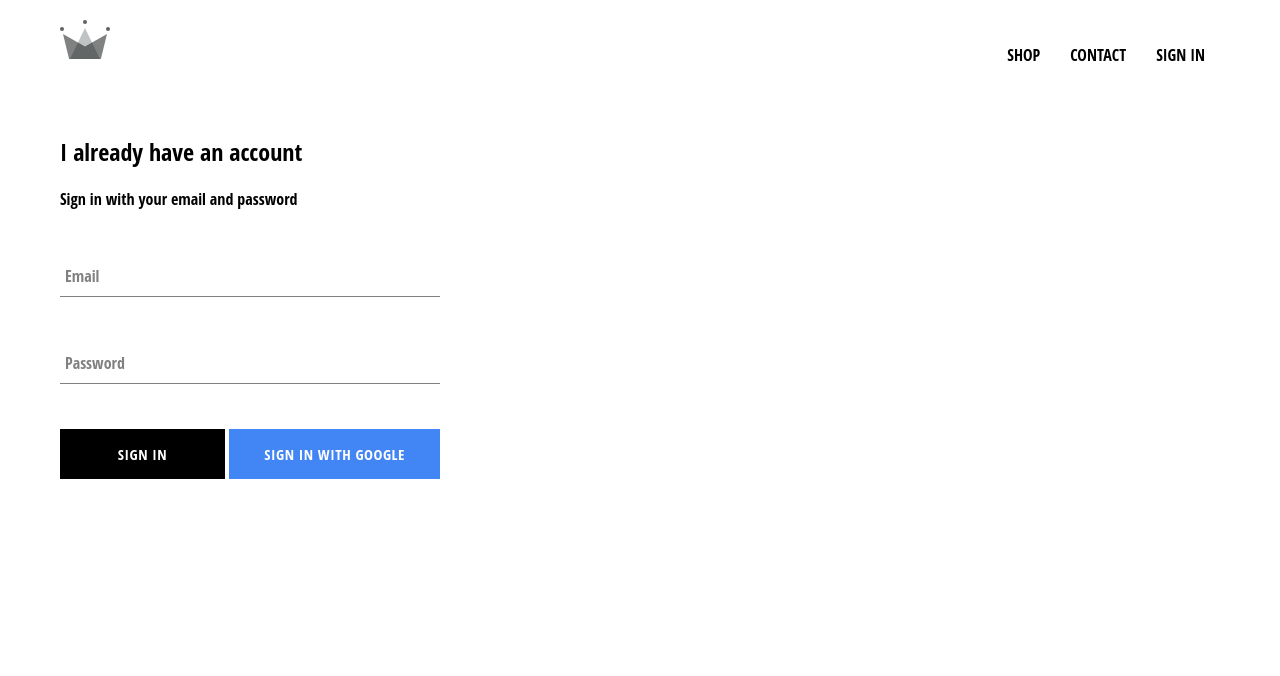
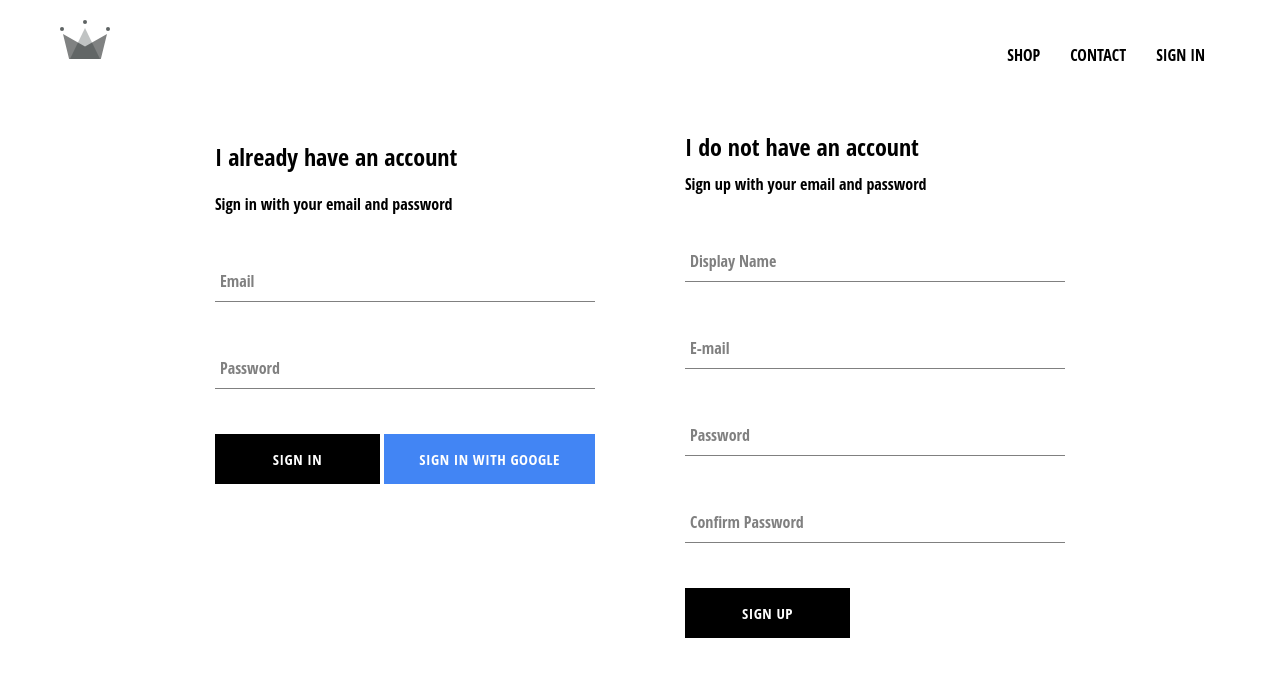
Before and after one commit to augustoffbs/crwn-clothing, a React (Create React App) app: page /signin in a window 1280 px wide. Shown: the top 676 px of the page. Built offline with nearby package versions, Linux system fonts and the light colour scheme; no server answers; the HTML template or start-up script is replaced by a standard one.

Commit message:
Added sign-in and sign-up functionalities, added already signed-in redirect

```diff
--- a/src/App.js
+++ b/src/App.js
@@ -1,5 +1,5 @@
 import React from 'react';
-import { Switch, Route } from 'react-router-dom';
+import { Switch, Route, Redirect } from 'react-router-dom';
 
 import './App.css';
 
@@ -14,7 +14,8 @@
     super();
 
     this.state = {
-      currentUser: null
+      currentUser: null,
+      isLogedIn: false
     }
   }
 
@@ -30,12 +31,13 @@
             currentUser: {
               id: snapShot.id,
               ...snapShot.data()
-            }
+            },
+            isLogedIn: true
           })
         });
       }
       else {
-        this.setState({currentUser: userAuth});
+        this.setState({currentUser: userAuth, isLogedIn: false});
       }
     });
   }
@@ -51,7 +53,9 @@
         <Switch>
           <Route exact path='/' component={HomePage} />
           <Route path='/shop' component={ShopPage} />
-          <Route path='/signin' component={SignInAndSignUpPage} />
+          <Route path='/signin' component={SignInAndSignUpPage} >
+            {this.state.isLogedIn ? <Redirect to='/' /> : <SignInAndSignUpPage />}
+          </Route>
         </Switch>
       </div>
     );
--- a/src/components/sign-in/sign-in.component.jsx
+++ b/src/components/sign-in/sign-in.component.jsx
@@ -1,9 +1,10 @@
 import React from 'react';
+import { Redirect } from 'react-router-dom';
 
 import FormInput from '../form-input/form-input.component.jsx';
 import CustomButton from '../custom-button/custom-button.component.jsx';
 
-import { signInWithGoogle } from '../../firebase/firebase.utils';
+import { auth, signInWithGoogle } from '../../firebase/firebase.utils';
 
 import './sign-in.styles.scss';
 
@@ -17,9 +18,16 @@
         }
     }
 
-    handleSubmit = event => {
+    handleSubmit = async event => {
         event.preventDefault();
-        this.setState({email:'', password:''});
+        const { email, password } = this.state;
+        try {
+            await auth.signInWithEmailAndPassword(email, password);
+            this.setState({email:'', password:''});
+            return <Redirect to='/'/>;
+        } catch (err) {
+            console.log(err);
+        }
     }
 
     handleChange = event => {
@@ -49,8 +57,8 @@
                         handleChange={this.handleChange}
                         required />
                     <div className='buttons'>
-                        <CustomButton type="submit" value="Submit Form"> Sign in </CustomButton>
-                        <CustomButton type="submit" formNoValidate onClick={ signInWithGoogle } isGoogleSignIn>
+                        <CustomButton type="submit" value="Submit Form" onClick={ this.handleSubmit }> Sign in </CustomButton>
+                        <CustomButton type="button" formNoValidate onClick={ signInWithGoogle } isGoogleSignIn>
                         {' '}
                         Sign in with Google {' '}
                         </CustomButton>
--- /dev/null
+++ b/src/components/sign-up/sign-up.component.jsx
@@ -0,0 +1,109 @@
+import React from 'react';
+import { Redirect } from 'react-router-dom';
+
+import FormInput from '../form-input/form-input.component';
+import CustomButton from '../custom-button/custom-button.component';
+
+import { auth, createUserProfileDocument } from '../../firebase/firebase.utils';
+
+import './sign-up.styles.scss';
+
+class SignUp extends React.Component {
+    constructor() {
+        super();
+
+        this.state = {
+            displayName: '',
+            email: '',
+            password: '',
+            confirmPassword: ''
+        }
+    }
+
+    handleSubmit = async event => {
+        event.preventDefault();
+        const { displayName, email, password, confirmPassword } = this.state;
+
+        if (password !== confirmPassword) {
+            alert('Passwords don\'t match');
+            return;
+        }
+
+        try {
+            const { user } = await auth.createUserWithEmailAndPassword(email, password);
+
+            await createUserProfileDocument(user, { displayName });
+
+            this.setState({
+                displayName: '',
+                email: '',
+                password: '',
+                confirmPassword: ''
+            });
+
+            return <Redirect to='/'/>;
+
+        } catch (err) {
+
+            console.log(err);
+
+        }
+    }
+
+    handleChange = event => {
+        const { name, value } = event.target;
+
+        this.setState({[name]: value})
+    }
+
+    render() {
+        const { displayName, email, password, confirmPassword } = this.state;
+        return(
+            <div className='sign-up'>
+                <h2 className='title'>
+                    I do not have an account
+                </h2>
+                <span>
+                    Sign up with your email and password
+                </span>
+                <form className='sign-up-form' onSubmit={this.handleSubmit}>
+                    <FormInput
+                        type='text'
+                        name='displayName'
+                        value={displayName}
+                        onChange={this.handleChange}
+                        label='Display Name'
+                        required
+                        />
+                    <FormInput
+                        type='email'
+                        name='email'
+                        value={email}
+                        onChange={this.handleChange}
+                        label='E-mail'
+                        required
+                        />
+                    <FormInput
+                        type='password'
+                        name='password'
+                        value={password}
+                        onChange={this.handleChange}
+                        label='Password'
+                        required
+                        />
+                    <FormInput
+                        type='password'
+                        name='confirmPassword'
+                        value={confirmPassword}
+                        onChange={this.handleChange}
+                        label='Confirm Password'
+                        required
+                        />
+                    <CustomButton type='submit'>SIGN UP</CustomButton>
+                </form>
+            </div>
+        )
+    }
+}
+
+export default SignUp;
--- /dev/null
+++ b/src/components/sign-up/sign-up.styles.scss
@@ -0,0 +1,9 @@
+.sign-up {
+  display: flex;
+  flex-direction: column;
+  width: 380px;
+
+  .title {
+    margin: 10px 0;
+  }
+}
--- a/src/pages/sign-in-and-sign-up/sign-in-and-sign-up.component.jsx
+++ b/src/pages/sign-in-and-sign-up/sign-in-and-sign-up.component.jsx
@@ -3,10 +3,12 @@
 import './sign-in-and-sign-up.styles.scss';
 
 import SignIn from '../../components/sign-in/sign-in.component.jsx';
+import SignUp from '../../components/sign-up/sign-up.component';
 
 const SignInAndSignUpPage = () => (
     <div className='sign-in-and-sign-up'>
         <SignIn />
+        <SignUp />
     </div>
 )
 
--- a/src/pages/sign-in-and-sign-up/sign-in-and-sign-up.styles.scss
+++ b/src/pages/sign-in-and-sign-up/sign-in-and-sign-up.styles.scss
@@ -0,0 +1,6 @@
+.sign-in-and-sign-up {
+  width: 850px;
+  display: flex;
+  justify-content: space-between;
+  margin: 30px auto;
+}
```
